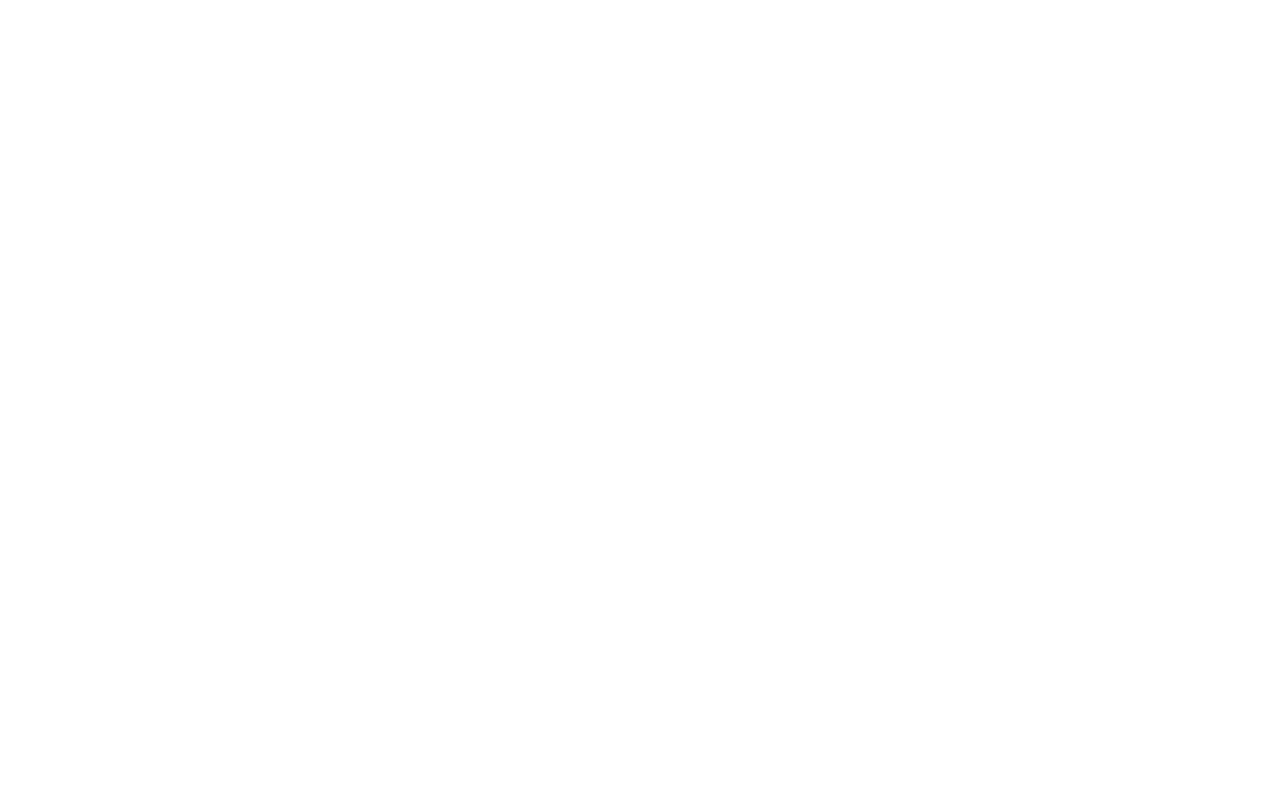
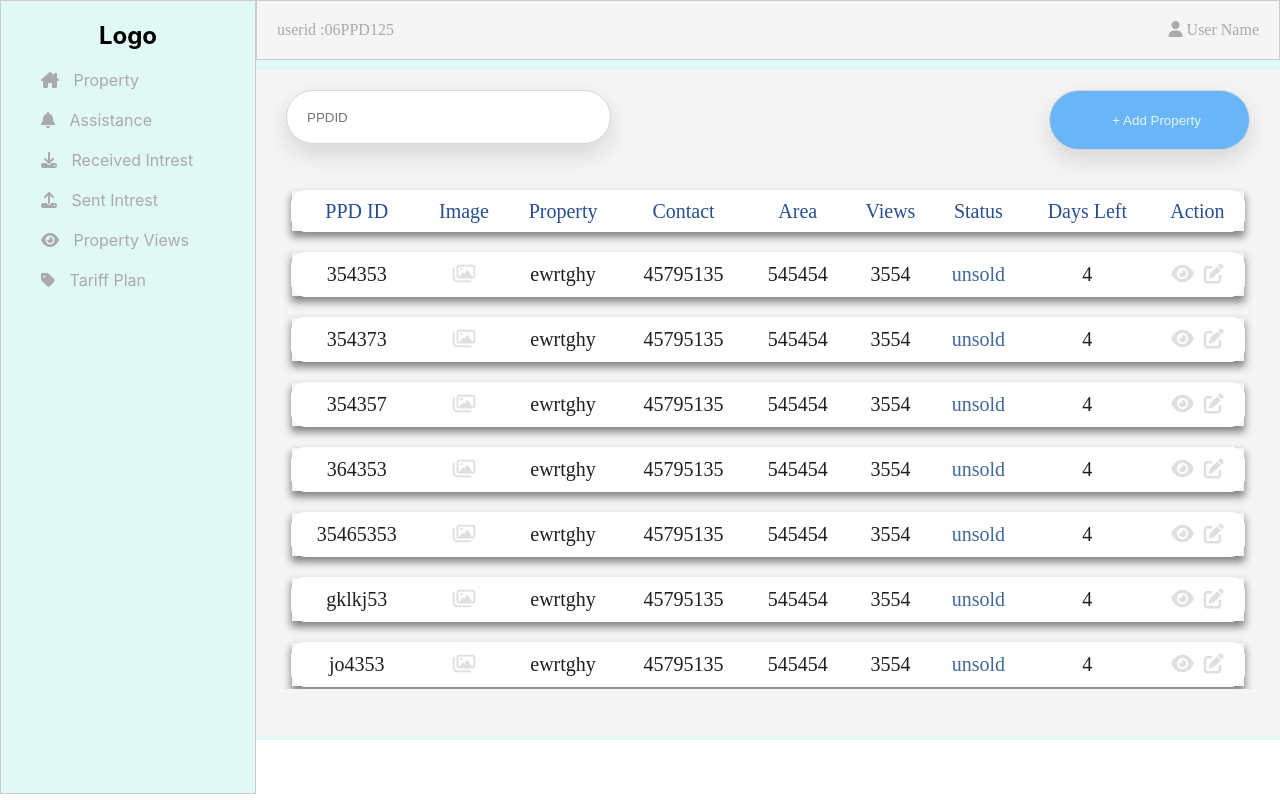
Before and after one commit to dadiprasanth/frontend, a React (Create React App) app: page /property in a window 1280 px wide. Before the commit this address had no page. Built offline with nearby package versions, Linux system fonts and the light colour scheme.

Commit message:
home page components

```diff
--- a/src/App.css
+++ b/src/App.css
@@ -1,5 +1,5 @@
 .bigcontainer{
-    margin-top:5px;
+    margin-top:10px;
     padding: 30px;
     background-color: #F5F5F5;
 }
--- a/src/App.js
+++ b/src/App.js
@@ -1,8 +1,7 @@
 import Addproperty from './components/addproperty/addproperty';
 import {BrowserRouter, Route,Routes} from 'react-router-dom'
-import Header from './components/header';
 import './App.css';
-import Search from './components/home/search';
+import Home from './components/home/home';
 
 function App() {
 
@@ -11,7 +10,7 @@
     <>
     <BrowserRouter>
       <Routes>
-        <Route path='/' element={<Search/>} />
+        <Route path='/property' element={<Home/>} />
         <Route path="/property/addnew" element={<Addproperty/>} />
       </Routes>
     </BrowserRouter>
--- a/src/components/addproperty/mainForm.css
+++ b/src/components/addproperty/mainForm.css
@@ -2,7 +2,7 @@
 .sidebar{
 
     border:1px solid #ccc;
-    height:100vh;
+    height:99vh;
 
     background-color: #E1F9F4;
 
--- /dev/null
+++ b/src/components/home/home.jsx
@@ -0,0 +1,22 @@
+import Search from "./search"
+import Sidebar from "../../components/sidebar"
+import Header from "../../components/header"
+const Home =()=>{
+
+    return (
+        <>
+        <div className='property'>
+        <div className='child1'>
+        <Sidebar/>
+        </div>
+        <div className='child2' id="search-child">
+        <Header/>
+        <Search/>
+        </div>
+        </div>
+        </>
+    )
+
+}
+
+export default Home
--- a/src/components/home/search.css
+++ b/src/components/home/search.css
@@ -1,10 +1,12 @@
 .search-body{
     width: 100%;
-    height: 100%;
+    height: 90%;
     margin-top:10px;
     background-color:#F5F5F5;
 }
-
+#search-child{
+    height: 740px;
+}
 .searchBox{
     height: 80px;
 }
@@ -47,18 +49,22 @@
 }
 
 .table-container{
-    width: 90%;
-    height: 70%;
+    width: 95%;
+    height: 78%;
     margin: auto;
-    background-color: #F5F5F5;
-    margin-top: 30px;
+    background-color:  #F5F5F5;
+    margin-top: 20px;
     overflow-y: auto;
     margin-bottom: 30px;
+
+    border-radius: 2px;
+    box-sizing: border-box;
 
 }
 
 ::-webkit-scrollbar {
     width: 15px;
+    border-radius: 15px;
   }
   ::-webkit-scrollbar-thumb {
     background: #E1F9F4;
--- a/src/components/home/search.jsx
+++ b/src/components/home/search.jsx
@@ -3,8 +3,6 @@
 import Table from './table';
 import data from './new';
 import {Link} from 'react-router-dom'
-import Sidebar from '../sidebar';
-import Header from '../header';
 import "./search.css"
 
 const Search = () => {
@@ -13,13 +11,7 @@
     const info = data.filter(data=> data.PPDID.toLowerCase().includes(query))
   return (
     <>
-      <div className='property'>
-        <div className='child1'>
-        <Sidebar/>
-        </div>
-        <div className='child2'>
-        <Header/>
-        <div className='search-body'>
+     <div className='search-body'>
               <div className='searchBox'>
                 <form className='form'>
                  <input type="text"
@@ -36,11 +28,7 @@
             <div className='table-container'>
             <Table data={info}/>
             </div>
-        </div>
-
-
-        </div>
-        </div>
+      </div>
     </>
   )
 }
--- a/src/components/home/table.css
+++ b/src/components/home/table.css
@@ -1,39 +1,75 @@
 table{
-    width: 95%;
+    width: 98%;
+    height: 99%;
     border-collapse:separate;
     height: auto;
     border-spacing: 0px 20px;
     margin: auto;
+
 }
 .table-row{
     box-sizing: border-box;
     box-shadow: 0px 5px 8px 0px gray;
-    background-color: white;
+    background-color:#FFFFFF;
 }
 
  th ,td {
-    border: 1px solid gray;
+    border: 1px solid white;
     height: 30px;
     padding: 5px;
     text-align: center;
-    font-family: Source Sans Pro;
-
+}
+th{
+    font-family: 'Source Sans Pro';
+    font-style: normal;
+    font-weight: 400;
+    font-size: 20px;
+    line-height: 25px;
+    color: #284E91;
 }
 
 .td{
     border-right: hidden;
     border-left: hidden;
+    box-sizing: border-box;
 }
 
+
+#status-font{
+
+    font-family: 'Catamaran';
+    font-style: normal;
+    font-weight: 500;
+    font-size: 20px;
+    line-height: 33px;
+    color: #416899;
+    cursor: context-menu
+
+    }
+td{
+    font-family: 'Source Sans Pro';
+    font-style: normal;
+    font-weight: 400;
+    font-size: 20px;
+    line-height: 25px;
+    color: #1F1F1F;
+}
 .first-td{
     border-right: hidden;
     border-top-left-radius: 15px;
     border-bottom-left-radius: 15px;
-
+    overflow: hidden;
 }
 
 .last-td{
     border-left: hidden;
     border-top-right-radius: 15px;
     border-bottom-right-radius: 15px;
+    overflow: hidden;
 }
+#Action , #Image{
+    color: #DFDFDF;
+}
+#Action :hover , #Image :hover{
+    color: #6e93ea;
+}
--- a/src/components/home/table.jsx
+++ b/src/components/home/table.jsx
@@ -9,7 +9,7 @@
   }
   return (
     <>
-    <table className='table'>
+    <table>
       <tbody>
         <tr className="table-row">
             <th className='first-td'>PPD ID</th>
@@ -22,21 +22,20 @@
             <th className='td'>Days Left</th>
             <th className='last-td'>Action</th>
         </tr>
-
         {
           data.map((item)=>{
             return (
               <>
               <tr key={item.PPDID} className="table-row">
               <td className='first-td'>{item.PPDID}</td>
-              <td className='td'><i className='far fa-images'></i></td>
+              <td className='td' id='Image'><i className='far fa-images'></i></td>
               <td className='td'>{item.propertyType}</td>
               <td className='td'>{item.mobile}</td>
               <td className='td'>{item.toatalArea}</td>
               <td className='td'>{item.views}</td>
-              <td onClick={changeStatus} className='td'>{item.status}</td>
+              <td onClick={changeStatus} className='td' id='status-font'>{item.status}</td>
               <td className='td'>{item.days}</td>
-              <td className='last-td'><i className="fa fa-eye"> </i><i className="fa fa-edit" style={{marginLeft :"10px"}}></i></td>
+              <td className='last-td' id='Action'><i className="fa fa-eye"> </i><i className="fa fa-edit" style={{marginLeft :"10px"}}></i></td>
               </tr>
               </>
             )
```
